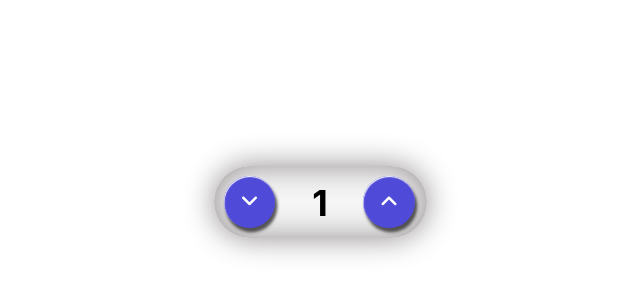
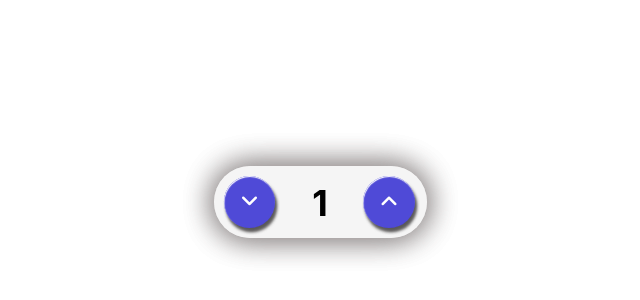
Before and after one commit to Santhanakrishnan05/button-design, a plain HTML site: page index.html in a window 1280 px wide. Shown: the part 198-498 px from the top of the page, without its empty margins (320-960 px from the left). Drawn offline with Linux system fonts and the light colour scheme.

Commit message:
Update style.css

```diff
--- a/style.css
+++ b/style.css
@@ -5,7 +5,7 @@
     background: rgba(241, 241, 241, 0.69);
     place-self: center;
     position: relative;
-    box-shadow:inset 0px 0px 30px rgba(146, 141, 141),0px 0px 30px rgba(146, 141, 141);
+    box-shadow: 0px 0px 30px rgba(146, 141, 141),0px 0px 30px rgba(146, 141, 141);
 
 }
 
```
